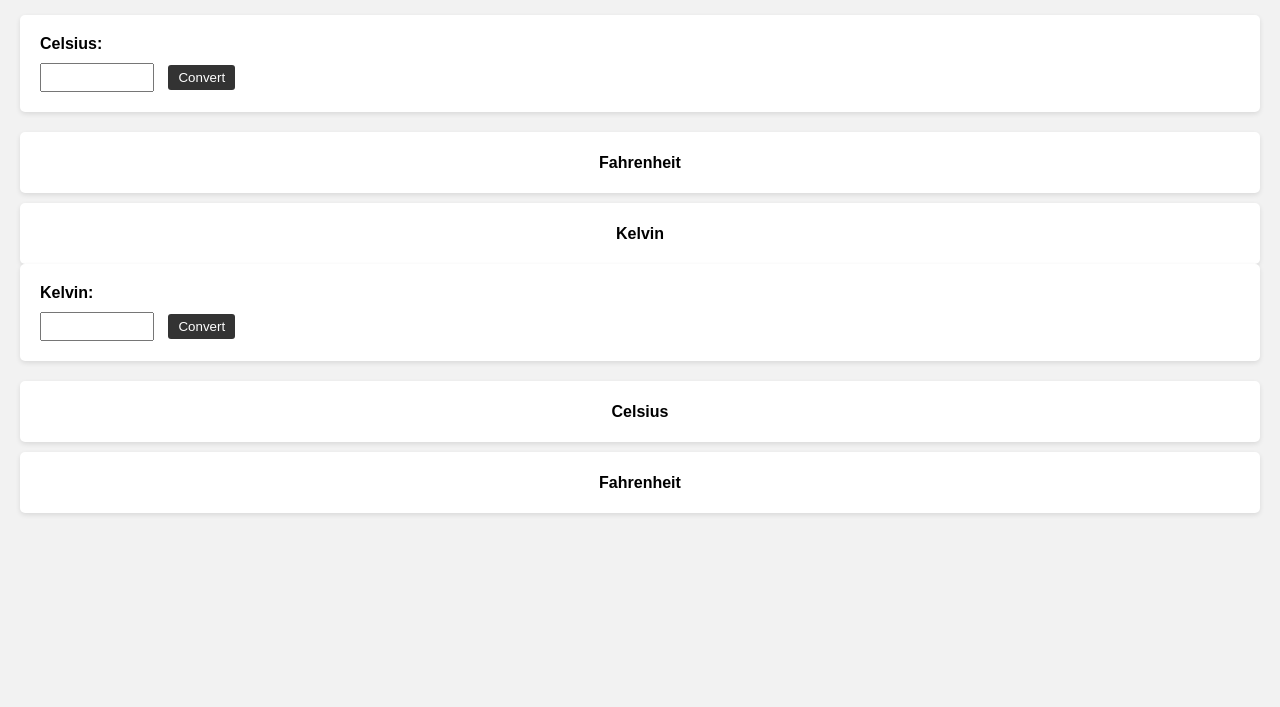
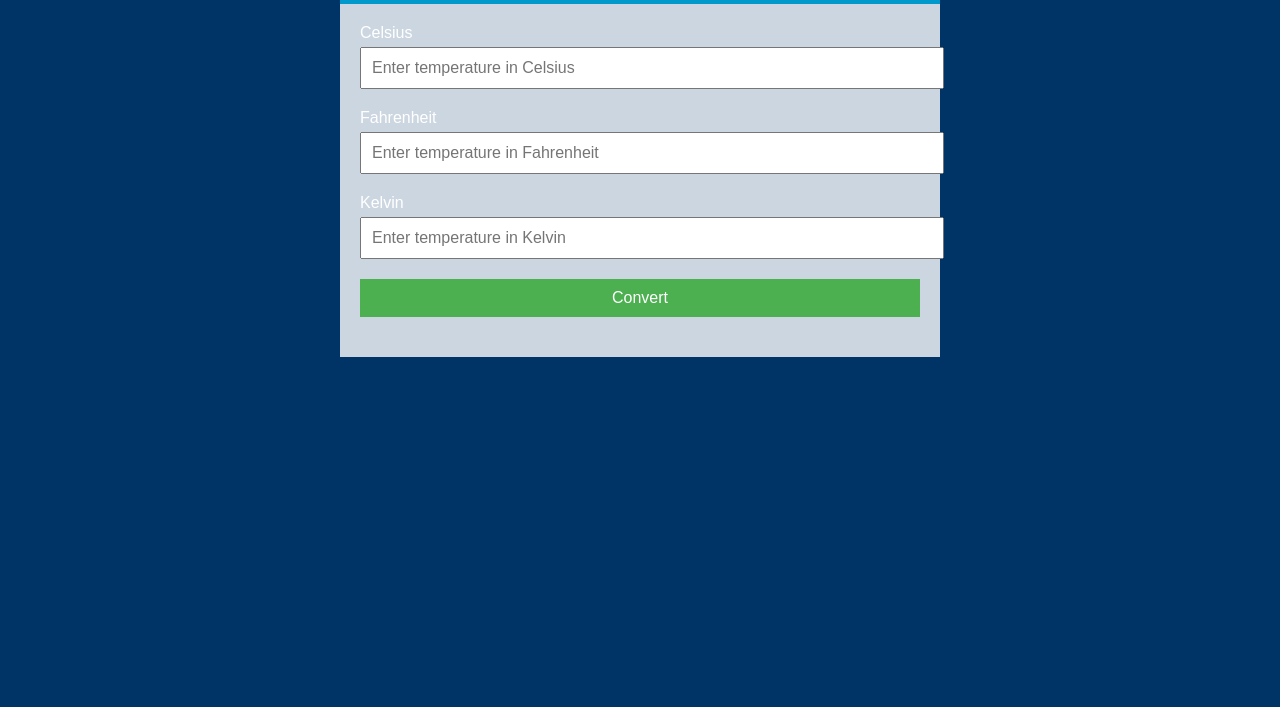
Before and after one commit to VishnuS03/Converter, a plain HTML site: page index.html in a window 1280 px wide. Shown: the part 93-800 px from the top of the page. Drawn offline with Linux system fonts and the light colour scheme.

Commit message:
Add files via upload

```diff
--- a/index.html
+++ b/index.html
@@ -1,115 +1,35 @@
 <!DOCTYPE html>
 <html>
+
 <head>
   <title>Temperature Converter</title>
-  <style>
-         body {
-      font-family: Arial, sans-serif;
-      background-color: #f2f2f2;
-      padding: 20px;
-      margin: 0;
-    }
+  <link rel="stylesheet" type="text/css" href="styles.css">
+</head>
 
-    h1 {
-      text-align: center;
-      color: #333333;
-      margin-bottom: 30px;
-    }
-
-    .converter {
-      margin-bottom: 20px;
-      background-color: #ffffff;
-      padding: 20px;
-      border-radius: 5px;
-      box-shadow: 0 2px 5px rgba(0, 0, 0, 0.1);
-    }
-
-    label {
-      font-weight: bold;
-      display: block;
-      margin-bottom: 10px;
-    }
-
-    input[type="number"] {
-      padding: 5px;
-      width: 100px;
-      margin-right: 10px;
-    }
-
-    button {
-      padding: 5px 10px;
-      background-color: #333333;
-      color: #ffffff;
-      border: none;
-      border-radius: 3px;
-      cursor: pointer;
-    }
-
-    .result {
-      font-weight: bold;
-      margin-top: 10px;
-      background-color: #ffffff;
-      padding: 20px;
-      border-radius: 5px;
-      box-shadow: 0 2px 5px rgba(0, 0, 0, 0.1);
-      text-align: center;
-    }
-
-    .result span {
-      color: #333333;
-      font-size: 18px;
-    }
-  </style>
-</head>
 <body>
-  <h1>Temperature Converter</h1>
-
-  <div class="converter">
-    <label for="celsius">Celsius:</label>
-    <input type="number" id="celsius" step="0.01">
-    <button onclick="convertToAll()">Convert</button>
+  <div class="container">
+    <div class="banner">
+      <h1>Temperature Converter</h1>
+    </div>
+    <div class="converter">
+      <div class="input-group">
+        <label for="celsius">Celsius</label>
+        <input type="number" id="celsius" placeholder="Enter temperature in Celsius" />
+      </div>
+      <div class="input-group">
+        <label for="fahrenheit">Fahrenheit</label>
+        <input type="number" id="fahrenheit" placeholder="Enter temperature in Fahrenheit" />
+      </div>
+      <div class="input-group">
+        <label for="kelvin">Kelvin</label>
+        <input type="number" id="kelvin" placeholder="Enter temperature in Kelvin" />
+      </div>
+      <button class="btn" onclick="convertTemperature()">Convert</button>
+      <div class="result" id="result"></div>
+    </div>
   </div>
 
-  <div class="result">
-    <span id="fahrenheit"></span> Fahrenheit
-  </div>
+  <script src="script.js"></script>
+</body>
 
-  <div class="result">
-    <span id="kelvin"></span> Kelvin
-  </div>
-
-  <div class="converter">
-    <label for="kelvinInput">Kelvin:</label>
-    <input type="number" id="kelvinInput" step="0.01">
-    <button onclick="convertToAllFromKelvin()">Convert</button>
-  </div>
-
-  <div class="result">
-    <span id="celsiusFromKelvin"></span> Celsius
-  </div>
-
-  <div class="result">
-    <span id="fahrenheitFromKelvin"></span> Fahrenheit
-  </div>
-
-  <script>
-    function convertToAll() {
-      var celsius = parseFloat(document.getElementById("celsius").value);
-      var fahrenheit = (celsius * 9 / 5) + 32;
-      var kelvin = celsius + 273.15;
-
-      document.getElementById("fahrenheit").innerHTML = fahrenheit.toFixed(2);
-      document.getElementById("kelvin").innerHTML = kelvin.toFixed(2);
-    }
-
-    function convertToAllFromKelvin() {
-      var kelvin = parseFloat(document.getElementById("kelvinInput").value);
-      var celsius = kelvin - 273.15;
-      var fahrenheit = (kelvin - 273.15) * 9 / 5 + 32;
-
-      document.getElementById("celsiusFromKelvin").innerHTML = celsius.toFixed(2);
-      document.getElementById("fahrenheitFromKelvin").innerHTML = fahrenheit.toFixed(2);
-    }
-  </script>
-</body>
 </html>
--- /dev/null
+++ b/script.js
@@ -0,0 +1,31 @@
+function convertTemperature() {
+  var celsiusInput = document.getElementById("celsius");
+  var fahrenheitInput = document.getElementById("fahrenheit");
+  var kelvinInput = document.getElementById("kelvin");
+  var result = document.getElementById("result");
+
+  if (celsiusInput.value !== "") {
+    var celsius = parseFloat(celsiusInput.value);
+    var fahrenheit = celsius * 9 / 5 + 32;
+    var kelvin = celsius + 273.15;
+    fahrenheitInput.value = fahrenheit.toFixed(2);
+    kelvinInput.value = kelvin.toFixed(2);
+    result.textContent = celsius + "°C is equal to " + fahrenheit.toFixed(2) + "°F and " + kelvin.toFixed(2) + " K";
+  } else if (fahrenheitInput.value !== "") {
+    var fahrenheit = parseFloat(fahrenheitInput.value);
+    var celsius = (fahrenheit - 32) * 5 / 9;
+    var kelvin = (fahrenheit + 459.67) * 5 / 9;
+    celsiusInput.value = celsius.toFixed(2);
+    kelvinInput.value = kelvin.toFixed(2);
+    result.textContent = fahrenheit + "°F is equal to " + celsius.toFixed(2) + "°C and " + kelvin.toFixed(2) + " K";
+  } else if (kelvinInput.value !== "") {
+    var kelvin = parseFloat(kelvinInput.value);
+    var celsius = kelvin - 273.15;
+    var fahrenheit = kelvin * 9 / 5 - 459.67;
+    celsiusInput.value = celsius.toFixed(2);
+    fahrenheitInput.value = fahrenheit.toFixed(2);
+    result.textContent = kelvin + " K is equal to " + celsius.toFixed(2) + "°C and " + fahrenheit.toFixed(2) + "°F";
+  } else {
+    result.textContent = "Please enter a temperature value.";
+  }
+}
--- /dev/null
+++ b/styles.css
@@ -0,0 +1,61 @@
+body {
+  background-color: #003366;
+  color: #ffffff;
+  margin: 0;
+  padding: 0;
+  font-family: Arial, sans-serif;
+}
+
+.container {
+  max-width: 600px;
+  margin: 0 auto;
+  padding: 20px;
+}
+
+.banner {
+  background-color: #0099cc;
+  padding: 20px;
+  text-align: center;
+}
+
+.banner h1 {
+  margin: 0;
+}
+
+.converter {
+  background-color: rgba(255, 255, 255, 0.8);
+  padding: 20px;
+}
+
+.input-group {
+  margin-bottom: 20px;
+}
+
+.input-group label {
+  display: block;
+  margin-bottom: 5px;
+}
+
+.input-group input {
+  width: 100%;
+  padding: 10px;
+  font-size: 16px;
+}
+
+.btn {
+  display: block;
+  width: 100%;
+  padding: 10px;
+  font-size: 16px;
+  background-color: #4CAF50;
+  color: #fff;
+  border: none;
+  cursor: pointer;
+}
+
+.result {
+  margin-top: 20px;
+  text-align: center;
+  font-size: 18px;
+  font-weight: bold;
+}
```
